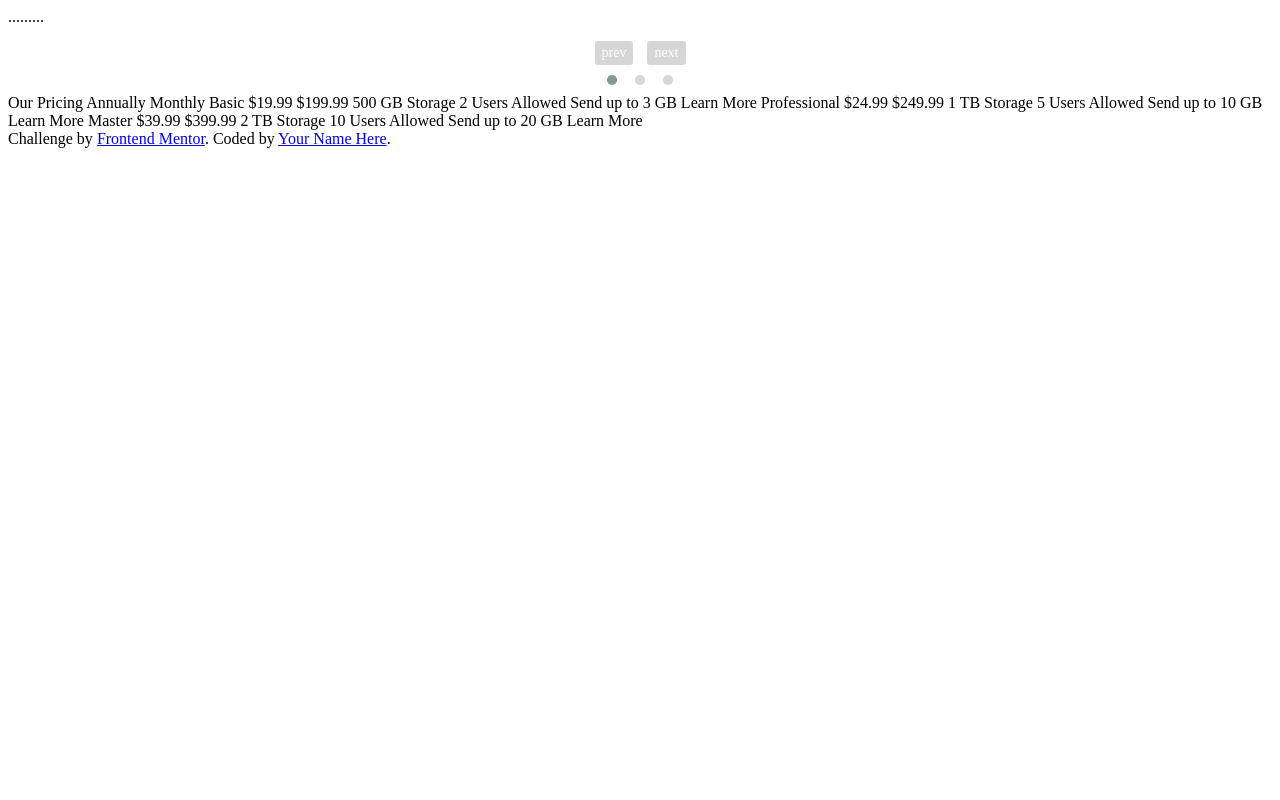
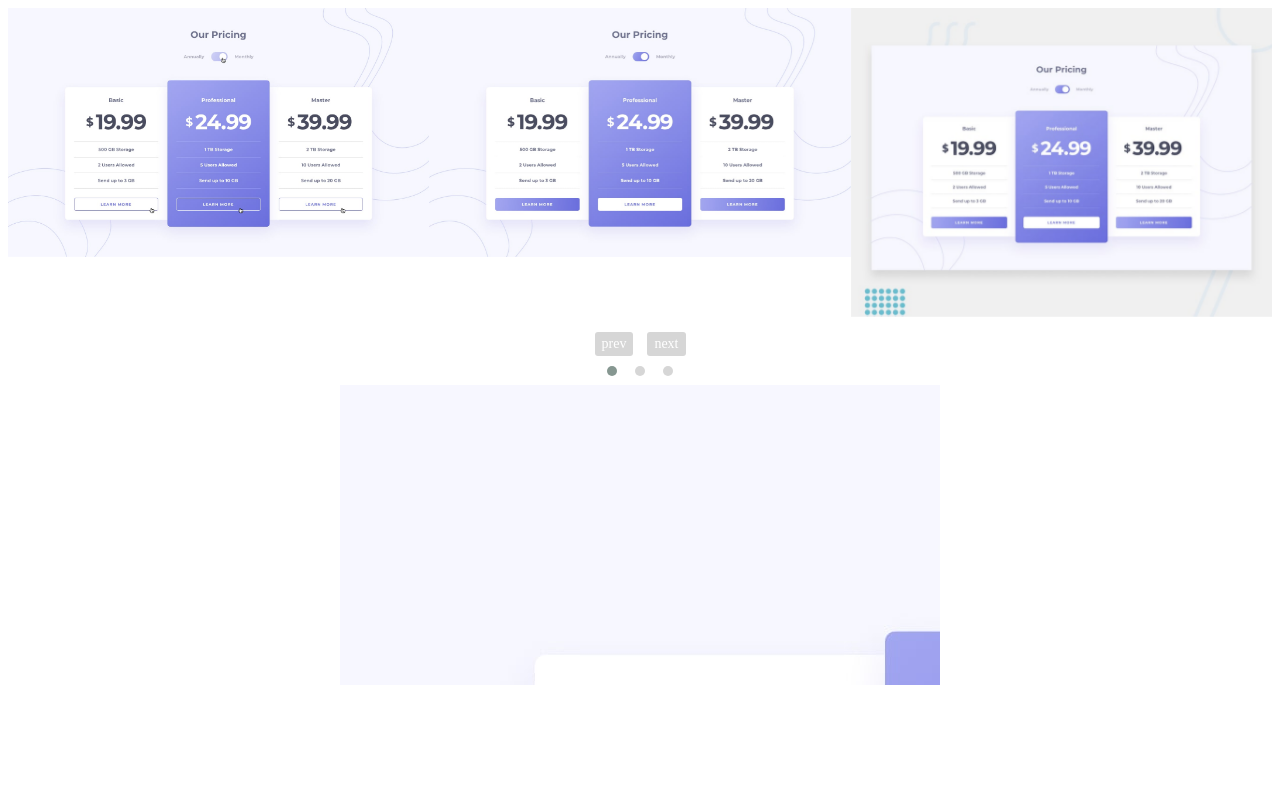
Before and after one commit to diegopagini/Pricing-Component-Frontend-Mentor_JS, a plain HTML site: page index.html in a window 1280 px wide. Drawn offline with nearby package versions, Linux system fonts and the light colour scheme; a script that the page names is missing; files whose address does not match are found by name.

Commit message:
probando unos carousel

```diff
--- a/index.html
+++ b/index.html
@@ -7,16 +7,21 @@
   <link rel="icon" type="image/png" sizes="32x32" href="./images/favicon-32x32.png">
   <link rel="stylesheet" href="./dist/assets/owl.carousel.css">
   <link rel="stylesheet" href="./dist/assets/owl.theme.default.css">
-
-  <title>Frontend Mentor | [Challenge Name Here]</title>
+  <link rel="stylesheet" href="./dist/assets/owl.theme.default.min.css">
+  <link rel="stylesheet" href="./dist/assets/owl.carousel.min.css">
+  <title>Frontend Mentor</title>
+  <link rel="stylesheet" href="https://unpkg.com/swiper/swiper-bundle.css">
+  <link rel="stylesheet" href="https://unpkg.com/swiper/swiper-bundle.min.css">
+  <link rel="stylesheet" href="style.css">
 </head>
 <body>
+
   <div class="owl-carousel owl-theme owl-loaded">
     <div class="owl-stage-outer">
         <div class="owl-stage">
-            <div class="owl-item">...</div>
-            <div class="owl-item">...</div>
-            <div class="owl-item">...</div>
+            <div class="owl-item"><img src="/design/active-states.jpg" alt=""></div>
+            <div class="owl-item"><img src="/design/desktop-design-monthly.jpg" alt=""></div>
+            <div class="owl-item"><img src="/design/desktop-preview.jpg" alt=""></div>
         </div>
     </div>
     <div class="owl-nav">
@@ -30,6 +35,27 @@
     </div>
 </div>
 
+
+<!-- Slider main container -->
+<div class="swiper-container">
+  <!-- Additional required wrapper -->
+  <div class="swiper-wrapper">
+      <!-- Slides -->
+      <div class="swiper-slide"><img src="/design/active-states.jpg" alt=""></div>
+      <div class="swiper-slide"><img src="/design/active-states.jpg" alt="">/div>
+      <div class="swiper-slide"><img src="/design/active-states.jpg" alt=""></div>
+      ...
+  </div>
+  <!-- If we need pagination -->
+  <div class="swiper-pagination"></div>
+
+  <!-- If we need navigation buttons -->
+  <div class="swiper-button-prev"></div>
+  <div class="swiper-button-next"></div>
+
+  <!-- If we need scrollbar -->
+  <div class="swiper-scrollbar"></div>
+</div>
   Our Pricing
   Annually
   Monthly
@@ -62,14 +88,17 @@
     Challenge by <a href="https://www.frontendmentor.io?ref=challenge" target="_blank">Frontend Mentor</a>.
     Coded by <a href="#">Your Name Here</a>.
   </div>
+
+  <script src="jquery.js"></script>
   <script src="jquery.min.js"></script>
   <script src="owlcarousel/owl.carousel.min.js"></script>
-  <script src="jquery.js"></script>
   <script>
     $(document).ready(function(){
       $(".owl-carousel").owlCarousel();
     });
     </script>
+    <script src="https://unpkg.com/swiper/swiper-bundle.js"></script>
+    <script src="https://unpkg.com/swiper/swiper-bundle.min.js"></script>
     <script src="index.js"></script>
 </body>
 </html>
--- /dev/null
+++ b/index.js
@@ -0,0 +1,21 @@
+var mySwiper = new Swiper('.swiper-container', {
+  // Optional parameters
+  direction: 'vertical',
+  loop: true,
+
+  // If we need pagination
+  pagination: {
+    el: '.swiper-pagination',
+  },
+
+  // Navigation arrows
+  navigation: {
+    nextEl: '.swiper-button-next',
+    prevEl: '.swiper-button-prev',
+  },
+
+  // And if we need scrollbar
+  scrollbar: {
+    el: '.swiper-scrollbar',
+  },
+})
--- /dev/null
+++ b/style.css
@@ -0,0 +1,4 @@
+.swiper-container {
+  width: 600px;
+  height: 300px;
+}
```
